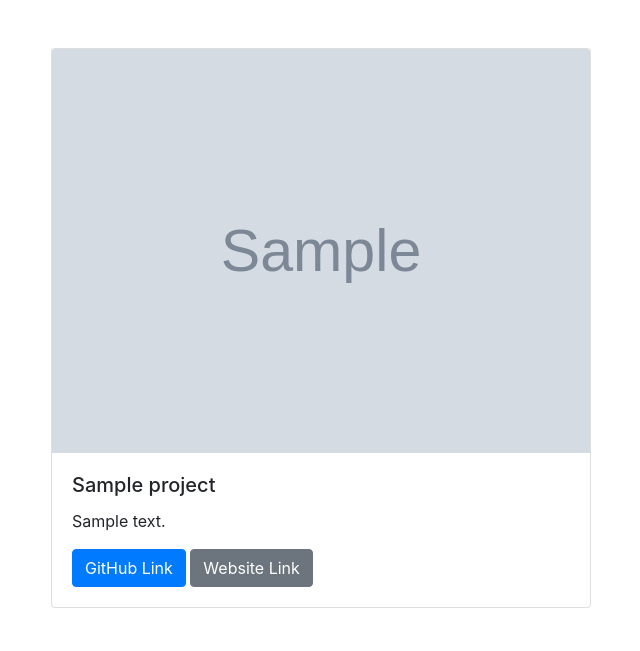
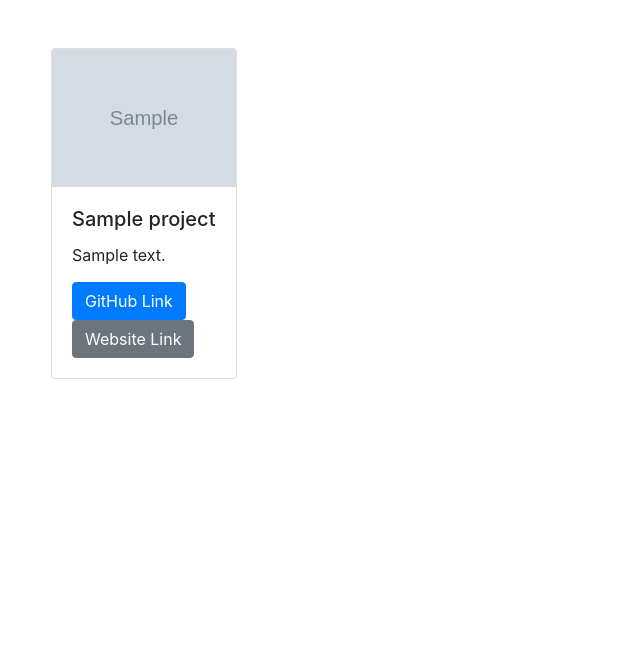
Before and after one commit to ellie-winer/PortfolioWebsite-Portfolio2, a Flask app: template templates/index.html in a window 1280 px wide. Shown: the top 651 px of the page, without its empty margins (34-674 px from the left). Run offline with Flask 3, Linux system fonts and the light colour scheme; the template is opened without the code that fills it: most values are stand-ins (such as "Sample title", 1, 10 or a date in 2020); grey boxes marked "Sample" are stand-in pictures; some libraries are stand-ins or nearby versions.

Commit message:
trying to change the website to a card template for better organization, saved original template under index2.html to go back to

```diff
--- a/static/css/styles.css
+++ b/static/css/styles.css
@@ -11,14 +11,13 @@
     overflow: hidden;
     margin-bottom: 50px;
     padding: 15px 20px;
- height: 60px
-
+    height: 60px;
 }
 
 .index-page .navbar {
     height: 60px;
     padding: 15px 20px;
-width: 100%
+    width: 100%;
 }
 
 .navbar-brand {
@@ -29,7 +28,8 @@ width: 100%
     color: #C2C1FF;
 }
 
-.navbar-nav .nav-link.active, .navbar-nav .nav-link.show {
+.navbar-nav .nav-link.active,
+.navbar-nav .nav-link.show {
     color: #FFFDD5;
 }
 
@@ -82,16 +82,16 @@ text-decoration: underline;
 
 .main-title {
     color: #070F51;
-text-shadow:
-        1px -1px 0 #FFFDD5,
-        3px 3px 0 #FFFDD5;
-       -3px 3px 0 #FFFDD5;
+    text-shadow: 1px -1px 0 #FFFDD5,
+                 3px 3px 0 #FFFDD5,
+                 -3px 3px 0 #FFFDD5,
                  -1px -1px 0 #FFFDD5;
 }
 
 .subtitle {
     color: #070F51;
-margin-top: 10px}
+    margin-top: 10px;
+}
 
 .about-page {
     background-color: #849ED9;
@@ -105,6 +105,43 @@ margin-top: 10px}
 
 .container {
     padding-bottom: 20px;
+    display: flex; /* Use flexbox to arrange the cards */
+    flex-wrap: wrap; /* Allow wrapping to the next line */
+    justify-content: space-between; /* Space between the cards */
+}
+
+.card {
+    flex: 0 1 calc(50% - 10px); /* Two cards per row, accounting for margin */
+    margin-bottom: 20px; /* Space between rows */
+    border: 1px solid #dee2e6; /* Card border color */
+    border-radius: 0.25rem; /* Rounded corners */
+    transition: box-shadow 0.3s; /* Transition effect for hover */
+}
+
+.card:hover {
+    box-shadow: 0 4px 8px rgba(0, 0, 0, 0.1); /* Shadow on hover */
+}
+
+.card-img-top {
+    height: 300px; /* Increased height for better visibility */
+    object-fit: cover; /* Cover the entire image area without distortion */
+}
+
+.card-body {
+    padding: 15px; /* Padding inside the card body */
+}
+
+.card-title {
+    font-size: 1.25rem; /* Font size for the title */
+    margin-bottom: 10px; /* Space below the title */
+}
+
+.card-text {
+    margin-bottom: 15px; /* Space below the description */
+}
+
+.btn {
+    margin-right: 5px; /* Space between buttons */
 }
 
 .footer {
@@ -117,17 +154,17 @@ padding-bottom: 20px;
     position: relative;
 }
 
-
 .footer-text {
     color: #FFFDD5 !important;
 }
 
-html, body {
+html,
+body {
     min-height: 100%;
 }
 
 body {
     display: flex;
     flex-direction: column;
-min-height:100vh
+    min-height: 100vh;
 }
```
Lines whose indentation alone changed are shown as unchanged.
